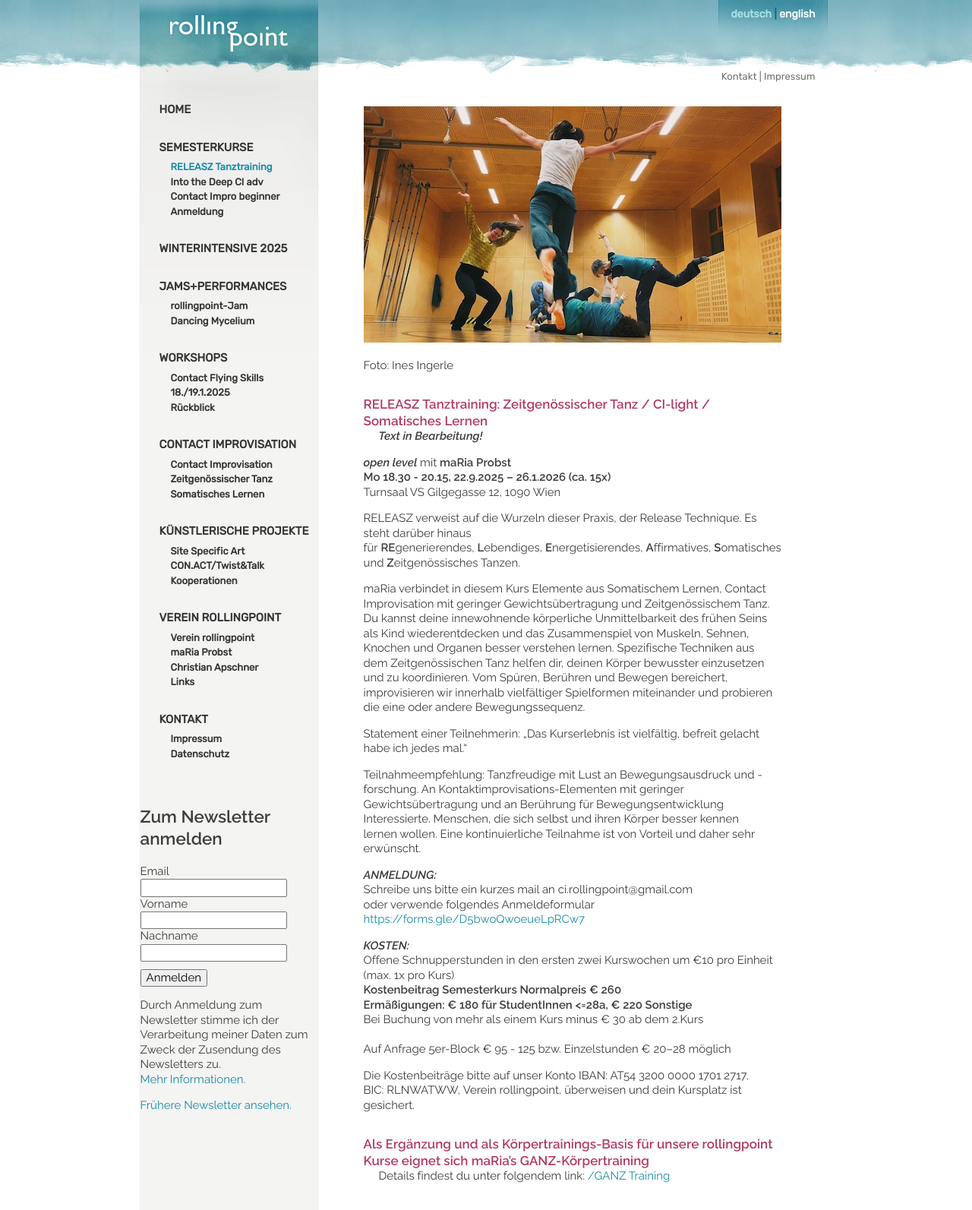
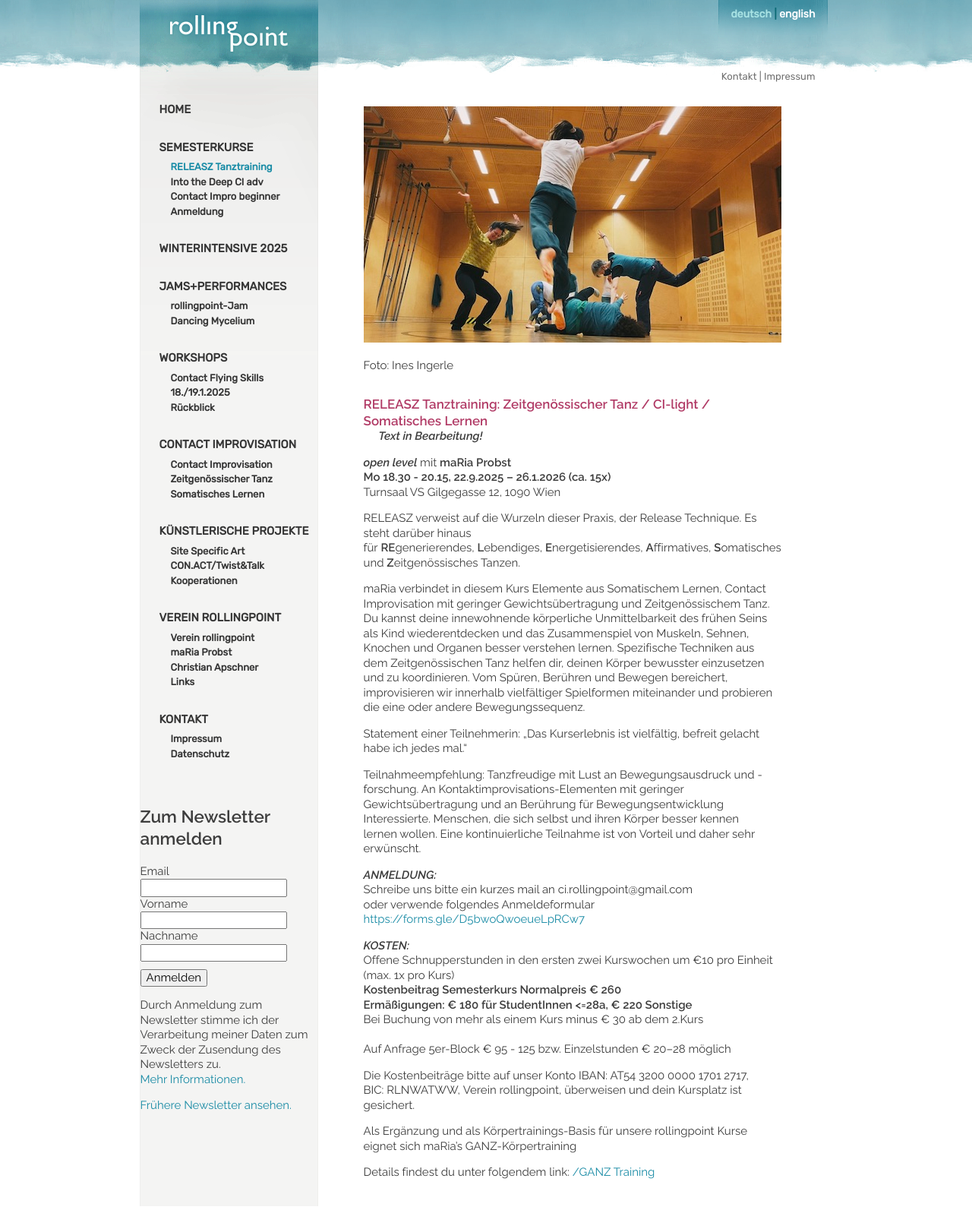
Before and after one commit to manulari/rollingpointat, a Jekyll site: the page built from _pages_de/releasze.md, in a window 1280 px wide. Shown: the whole page at 76% size. Built offline with Jekyll 4.4.1, drawn with Linux system fonts in a browser that asks for light colours; comment, search, counter and statistics services are not loaded.

```diff
--- a/_pages_de/releasze.md
+++ b/_pages_de/releasze.md
@@ -38,6 +38,6 @@ Auf Anfrage 5﻿er-Block € 95 - 125 bzw. Einzelstunden € 20–28 möglich
 
 Die Kostenbeiträge bitte auf unser Konto IBAN: AT54 3200 0000 1701 2717, BIC: RLNWATWW, Verein rollingpoint, überweisen und dein Kursplatz ist gesichert.
 
-#### Als Ergänzung und als Körpertrainings-Basis für unsere rollingpoint Kurse eignet sich maRia’s GANZ-Körpertraining
+Als Ergänzung und als Körpertrainings-Basis für unsere rollingpoint Kurse eignet sich maRia’s GANZ-Körpertraining
 
 Details findest du unter folgendem link:[ /GANZ Training](</GANZ Training>)
```
